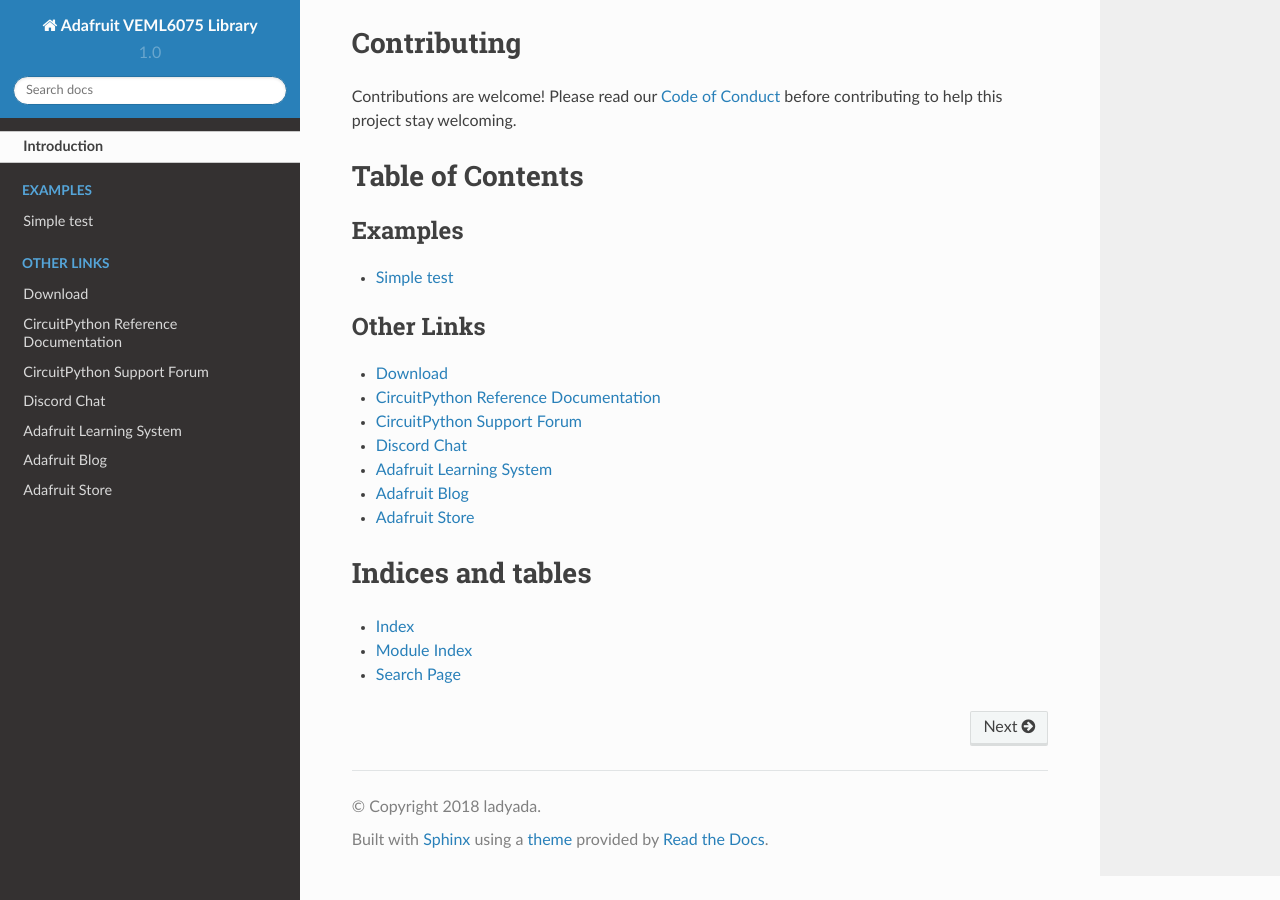
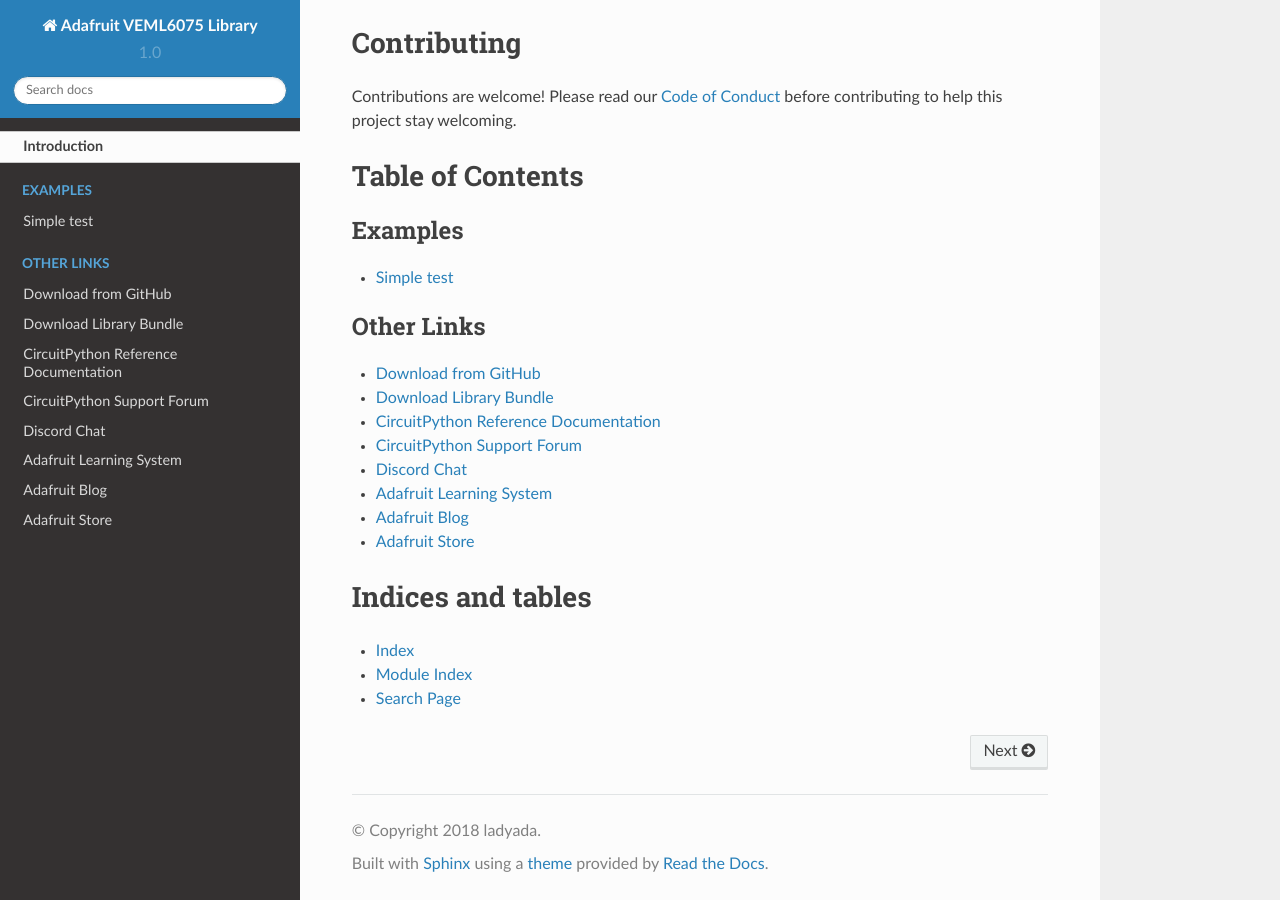
Before and after one commit to adafruit/Adafruit_CircuitPython_VEML6075, a Sphinx documentation site: the page built from docs/index.rst, in a window 1280 px wide and 900 px high, scrolled down 1430 px. Built offline with Sphinx 7.4.7 and the Read the Docs theme 2.0.0, drawn with Linux system fonts in a browser that asks for light colours.

Commit message:
Added cp.org link to index.rst

```diff
--- a/docs/index.rst
+++ b/docs/index.rst
@@ -29,7 +29,8 @@
 .. toctree::
     :caption: Other Links
 
-    Download <https://github.com/adafruit/Adafruit_CircuitPython_VEML6075/releases/latest>
+    Download from GitHub <https://github.com/adafruit/Adafruit_CircuitPython_VEML6075/releases/latest>
+    Download Library Bundle <https://circuitpython.org/libraries>
     CircuitPython Reference Documentation <https://docs.circuitpython.org>
     CircuitPython Support Forum <https://forums.adafruit.com/viewforum.php?f=60>
     Discord Chat <https://adafru.it/discord>
```
